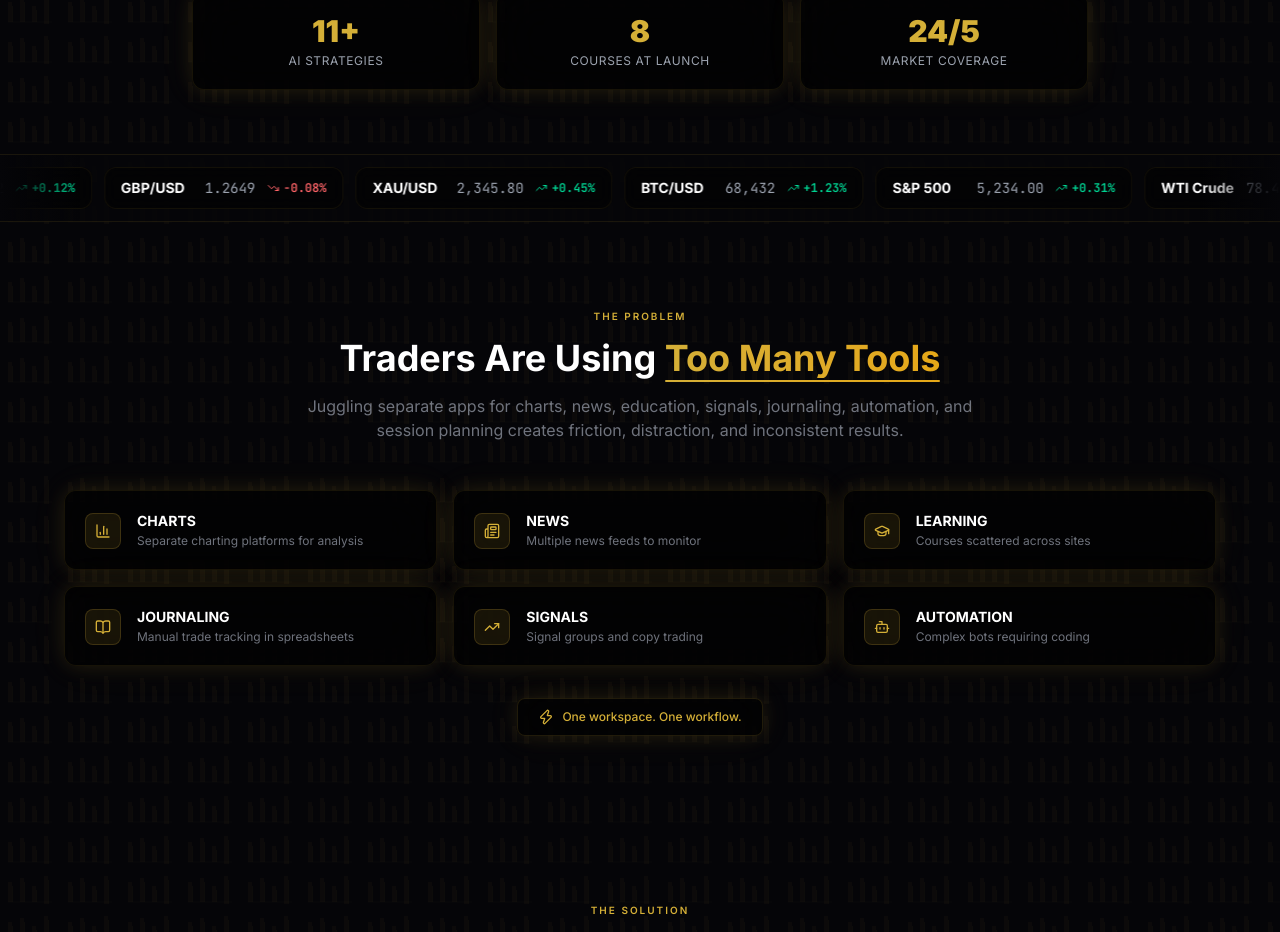
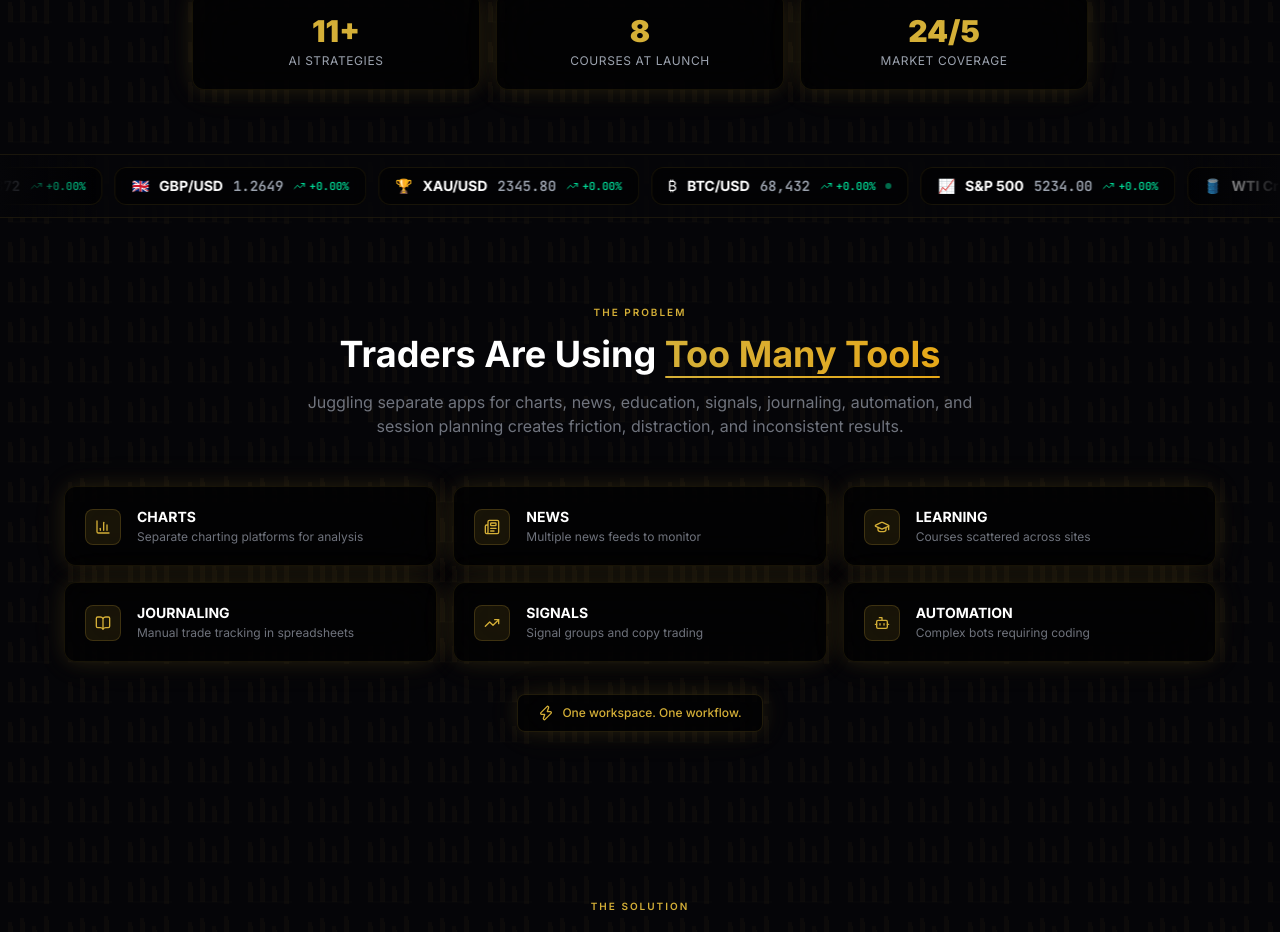
Before and after one commit to seantinashenyakutira-whatsblade/pinkman-X, a React (Vite) app: page / in a window 1280 px wide. Shown: the part 808-1740 px from the top of the page. Built offline with nearby package versions, Linux system fonts and the light colour scheme; no server answers; a web font is replaced by a local one.

Commit message:
Live forex ticker: api/forex-rates.ts with Alpha Vantage + fallback, flag/symbol icons per pair, 60s auto-refresh, LIVE badge

```diff
--- /dev/null
+++ b/api/forex-rates.ts
@@ -0,0 +1,73 @@
+import type { IncomingMessage, ServerResponse } from 'http'
+
+function getBody(req: IncomingMessage): Promise<string> {
+  return new Promise((resolve) => {
+    let body = ''
+    req.on('data', (chunk: string) => (body += chunk))
+    req.on('end', () => resolve(body))
+  })
+}
+
+const basePrices: Record<string, number> = {
+  'EUR/USD': 1.0872, 'GBP/USD': 1.2649, 'XAU/USD': 2345.80,
+  'BTC/USD': 68432, 'S&P 500': 5234.00, 'WTI Crude': 78.45,
+  'USD/JPY': 151.23, 'NASDAQ': 18345.00,
+}
+
+function randomPrice(base: number): { price: number; change: string; dir: 'up' | 'down' } {
+  const pct = (Math.random() - 0.45) * 0.04
+  const price = base * (1 + pct)
+  const dir = pct >= 0 ? 'up' : 'down'
+  const change = `${pct >= 0 ? '+' : ''}${(pct * 100).toFixed(2)}%`
+  return { price: Math.round(price * (price < 1000 ? 10000 : 100)) / (price < 1000 ? 10000 : 100), change, dir }
+}
+
+const items = [
+  { pair: 'EUR/USD', flag: '🇪🇺', symbol: '€', decimals: 4 },
+  { pair: 'GBP/USD', flag: '🇬🇧', symbol: '£', decimals: 4 },
+  { pair: 'XAU/USD', flag: '🏆', symbol: 'Au', decimals: 2 },
+  { pair: 'BTC/USD', flag: '₿', symbol: '₿', decimals: 0 },
+  { pair: 'S&P 500', flag: '📈', symbol: 'SP', decimals: 2 },
+  { pair: 'WTI Crude', flag: '🛢️', symbol: 'Oil', decimals: 2 },
+  { pair: 'USD/JPY', flag: '🇯🇵', symbol: '¥', decimals: 2 },
+  { pair: 'NASDAQ', flag: '💻', symbol: 'ND', decimals: 0 },
+]
+
+export default async function handler(_req: IncomingMessage, res: ServerResponse) {
+  const key = process.env.ALPHA_VANTAGE_KEY
+  let live = false
+
+  const data = await Promise.all(
+    items.map(async ({ pair, flag, symbol }) => {
+      if (key && !live) {
+        try {
+          const from = pair.split('/')[0]
+          const to = pair.split('/')[1]
+          const url = `https://www.alphavantage.co/query?function=CURRENCY_EXCHANGE_RATE&from_currency=${from}&to_currency=${to}&apikey=${key}`
+          const r = await fetch(url)
+          const j = await r.json()
+          const rate = j['Realtime Currency Exchange Rate']
+          if (rate) {
+            const price = parseFloat(rate['5. Exchange Rate'])
+            const prev = basePrices[pair] || price
+            const pct = ((price - prev) / prev) * 100
+            const dir = pct >= 0 ? 'up' as const : 'down' as const
+            const change = `${pct >= 0 ? '+' : ''}${pct.toFixed(2)}%`
+            basePrices[pair] = price
+            live = true
+            return { pair, flag, symbol, price, change, dir }
+          }
+        } catch {}
+      }
+      const r = randomPrice(basePrices[pair])
+      basePrices[pair] = r.price
+      return { pair, flag, symbol, ...r }
+    })
+  )
+
+  res.writeHead(200, {
+    'Content-Type': 'application/json',
+    'Cache-Control': 'no-cache, no-store, must-revalidate',
+  })
+  res.end(JSON.stringify({ live, data, ts: Date.now() }))
+}
--- a/src/components/sections/Ticker.tsx
+++ b/src/components/sections/Ticker.tsx
@@ -1,43 +1,100 @@
-import { TrendingUp, TrendingDown, Minus } from 'lucide-react'
+import { useEffect, useState } from 'react'
+import { TrendingUp, TrendingDown } from 'lucide-react'
 
-const items = [
-  { pair: 'EUR/USD', price: '1.0872', change: '+0.12%', dir: 'up' as const },
-  { pair: 'GBP/USD', price: '1.2649', change: '-0.08%', dir: 'down' as const },
-  { pair: 'XAU/USD', price: '2,345.80', change: '+0.45%', dir: 'up' as const },
-  { pair: 'BTC/USD', price: '68,432', change: '+1.23%', dir: 'up' as const },
-  { pair: 'S&P 500', price: '5,234.00', change: '+0.31%', dir: 'up' as const },
-  { pair: 'WTI Crude', price: '78.45', change: '-0.22%', dir: 'down' as const },
-  { pair: 'USD/JPY', price: '151.23', change: '-0.15%', dir: 'down' as const },
-  { pair: 'NASDAQ', price: '18,345', change: '+0.67%', dir: 'up' as const },
+interface TickerItem {
+  pair: string
+  flag: string
+  symbol: string
+  price: number
+  change: string
+  dir: 'up' | 'down'
+}
+
+const defaults: TickerItem[] = [
+  { pair: 'EUR/USD', flag: '🇪🇺', symbol: '€', price: 1.0872, change: '+0.00%', dir: 'up' },
+  { pair: 'GBP/USD', flag: '🇬🇧', symbol: '£', price: 1.2649, change: '+0.00%', dir: 'up' },
+  { pair: 'XAU/USD', flag: '🏆', symbol: 'Au', price: 2345.80, change: '+0.00%', dir: 'up' },
+  { pair: 'BTC/USD', flag: '₿', symbol: '₿', price: 68432, change: '+0.00%', dir: 'up' },
+  { pair: 'S&P 500', flag: '📈', symbol: 'SP', price: 5234.00, change: '+0.00%', dir: 'up' },
+  { pair: 'WTI Crude', flag: '🛢️', symbol: 'Oil', price: 78.45, change: '+0.00%', dir: 'up' },
+  { pair: 'USD/JPY', flag: '🇯🇵', symbol: '¥', price: 151.23, change: '+0.00%', dir: 'up' },
+  { pair: 'NASDAQ', flag: '💻', symbol: 'ND', price: 18345.00, change: '+0.00%', dir: 'up' },
 ]
 
-function TickerItem({ item }: { item: typeof items[number] }) {
+function formatPrice(pair: string, price: number): string {
+  if (pair.includes('JPY') || pair === 'XAU/USD') return price.toFixed(2)
+  if (pair === 'BTC/USD' || pair === 'NASDAQ') return price.toLocaleString('en-US', { maximumFractionDigits: 0 })
+  if (pair === 'S&P 500') return price.toFixed(2)
+  if (pair === 'WTI Crude') return price.toFixed(2)
+  return price.toFixed(4)
+}
+
+function TickerCard({ item, prev }: { item: TickerItem; prev: number }) {
   const isUp = item.dir === 'up'
-  const Icon = isUp ? TrendingUp : item.dir === 'down' ? TrendingDown : Minus
+  const Icon = isUp ? TrendingUp : TrendingDown
+  const changed = item.price !== prev
   return (
-    <div className="flex items-center gap-3 shrink-0 px-4 py-2.5 rounded-xl bg-black/40 backdrop-blur-sm border border-gold/8 card-hover">
-      <span className="text-sm font-bold text-white font-sans min-w-[72px]">{item.pair}</span>
-      <span className="text-sm font-mono text-muted-light">{item.price}</span>
+    <div className="flex items-center gap-2.5 shrink-0 px-4 py-2 rounded-xl bg-black/50 backdrop-blur-sm border border-gold/10 card-hover">
+      <span className="text-sm">{item.flag}</span>
+      <span className="text-sm font-bold text-white font-sans">{item.pair.replace('/', '/')}</span>
+      <span className={`text-sm font-mono font-semibold transition-colors duration-500 ${changed ? (isUp ? 'text-emerald-400' : 'text-red-400') : 'text-muted-light'}`}>
+        {formatPrice(item.pair, item.price)}
+      </span>
       <div className={`flex items-center gap-1 ${isUp ? 'text-emerald-400' : 'text-red-400'}`}>
         <Icon className="w-3 h-3" />
-        <span className="text-xs font-semibold font-mono">{item.change}</span>
+        <span className="text-[11px] font-semibold font-mono">{item.change}</span>
       </div>
+      {item.pair === 'BTC/USD' && (
+        <span className="w-1.5 h-1.5 rounded-full bg-emerald-400 animate-pulse" />
+      )}
     </div>
   )
 }
 
 export default function Ticker() {
+  const [items, setItems] = useState<TickerItem[]>(defaults)
+  const [prev, setPrev] = useState<Record<string, number>>({})
+  const [live, setLive] = useState(false)
+
+  useEffect(() => {
+    let mounted = true
+
+    async function fetchRates() {
+      try {
+        const res = await fetch('/api/forex-rates')
+        if (!res.ok) return
+        const json = await res.json()
+        if (!mounted) return
+        setPrev(Object.fromEntries(items.map((i) => [i.pair, i.price])))
+        setItems(json.data)
+        setLive(json.live)
+      } catch {
+        // keep current data on error
+      }
+    }
+
+    fetchRates()
+    const interval = setInterval(fetchRates, 60_000)
+    return () => { mounted = false; clearInterval(interval) }
+  }, [])
+
+  const repeated = [...Array(3)].flatMap((_, i) => items.map((item) => ({ ...item, key: `${i}-${item.pair}` })))
+
   return (
     <div className="relative border-y border-gold/10 overflow-hidden bg-dark-950/80 py-3">
-      <div className="absolute inset-y-0 left-0 w-20 z-10 bg-gradient-to-r from-dark-950 to-transparent pointer-events-none" />
-      <div className="absolute inset-y-0 right-0 w-20 z-10 bg-gradient-to-l from-dark-950 to-transparent pointer-events-none" />
-      <div className="flex animate-ticker gap-3 group hover:[animation-play-state:paused]">
-        {[...Array(3)].map((_, i) => (
-          <div key={i} className="flex gap-3 shrink-0">
-            {items.map((item) => (
-              <TickerItem key={`${i}-${item.pair}`} item={item} />
-            ))}
-          </div>
+      <div className="absolute inset-y-0 left-0 w-24 z-10 bg-gradient-to-r from-dark-950 to-transparent pointer-events-none" />
+      <div className="absolute inset-y-0 right-0 w-24 z-10 bg-gradient-to-l from-dark-950 to-transparent pointer-events-none" />
+      <div className="flex items-center gap-2 absolute right-28 top-1/2 -translate-y-1/2 z-20">
+        {live && (
+          <span className="flex items-center gap-1 text-[10px] text-emerald-400 font-semibold bg-black/60 px-2 py-0.5 rounded-full border border-emerald-400/20">
+            <span className="w-1.5 h-1.5 rounded-full bg-emerald-400 animate-pulse" />
+            LIVE
+          </span>
+        )}
+      </div>
+      <div className="flex animate-ticker gap-3 hover:[animation-play-state:paused]">
+        {repeated.map((item) => (
+          <TickerCard key={item.key} item={item} prev={prev[item.pair] ?? item.price} />
         ))}
       </div>
     </div>
```
